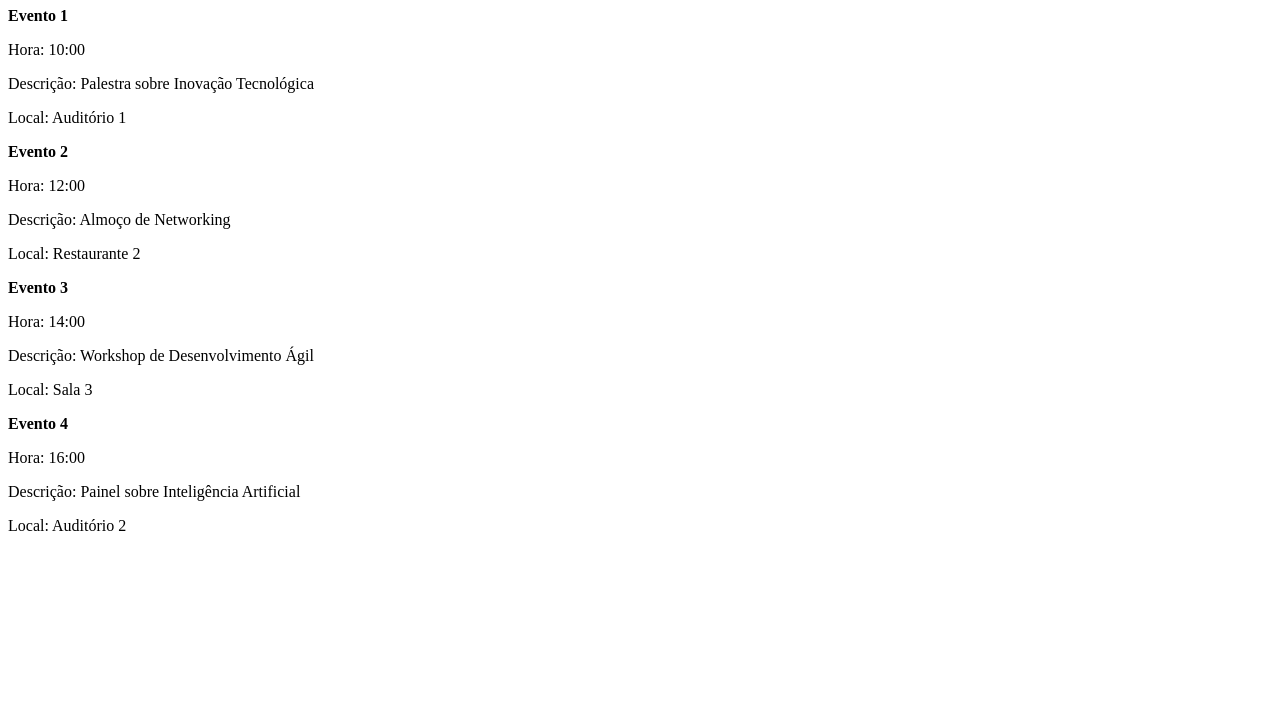
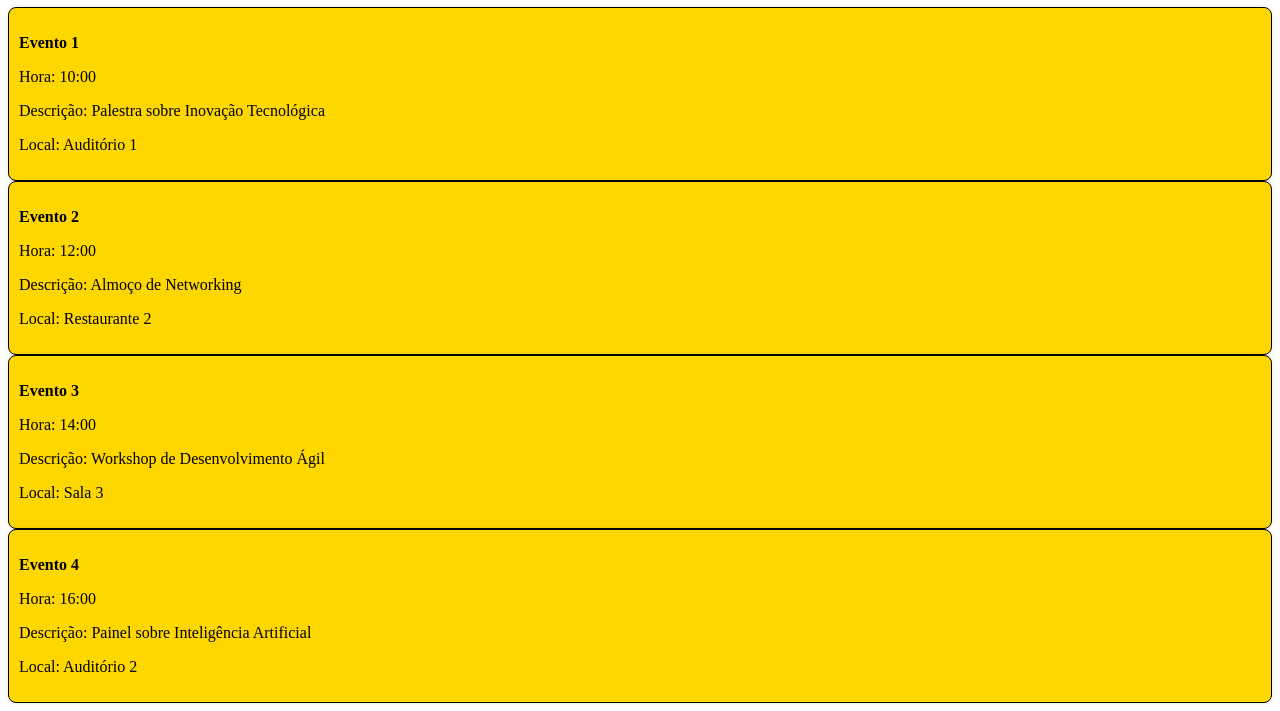
Before and after one commit to webtech-journey/journey-web-2025-02-etapa-3-rannerpablo, a plain HTML site: page index.html in a window 1280 px wide. Shown: the part 98-809 px from the top of the page. Drawn offline with Linux system fonts and the light colour scheme.

Commit message:
Update style.css

```diff
--- a/style.css
+++ b/style.css
@@ -1,17 +1,31 @@
 h1 {
-    border: 1px solid black;
+  text-align: center;
   display: block;
   margin: 10px;
   padding: 20px;
+  }
 
+  .container{
+    width: 100%;
+    display: flex;
+    flex-direction: column;
   }
 .Cronograma {
+  margin: 0 auto;
   display: grid;
   grid-template-columns: repeat(2, 1fr);
-    background-color: gray;
+  background-color: beige;
   gap: 20px;
   padding: 20px ;
   border-radius:8px ;
   height: 350px;
   width: 600px;
 }
+
+.evento{
+  background-color: gold;
+  border: 1px solid black;
+  padding: 10px;
+  border-radius: 8px;
+  box-shadow:0 0 5px rgba(0, 0, 0, 0.1);
+}
```
Lines whose indentation alone changed are shown as unchanged.
